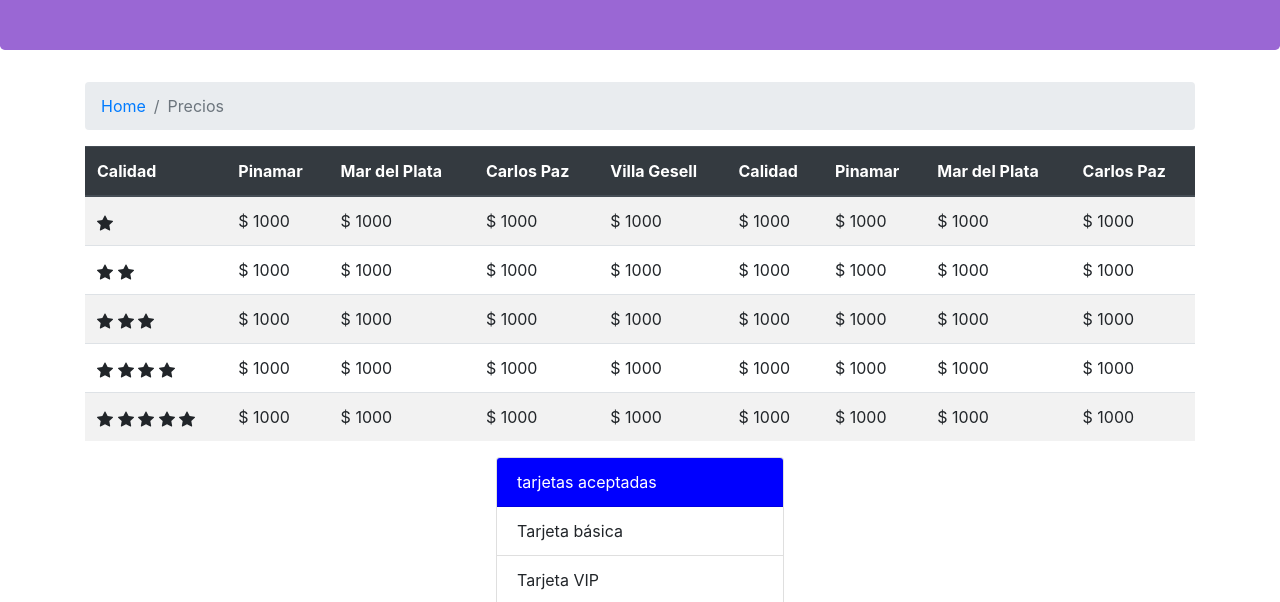
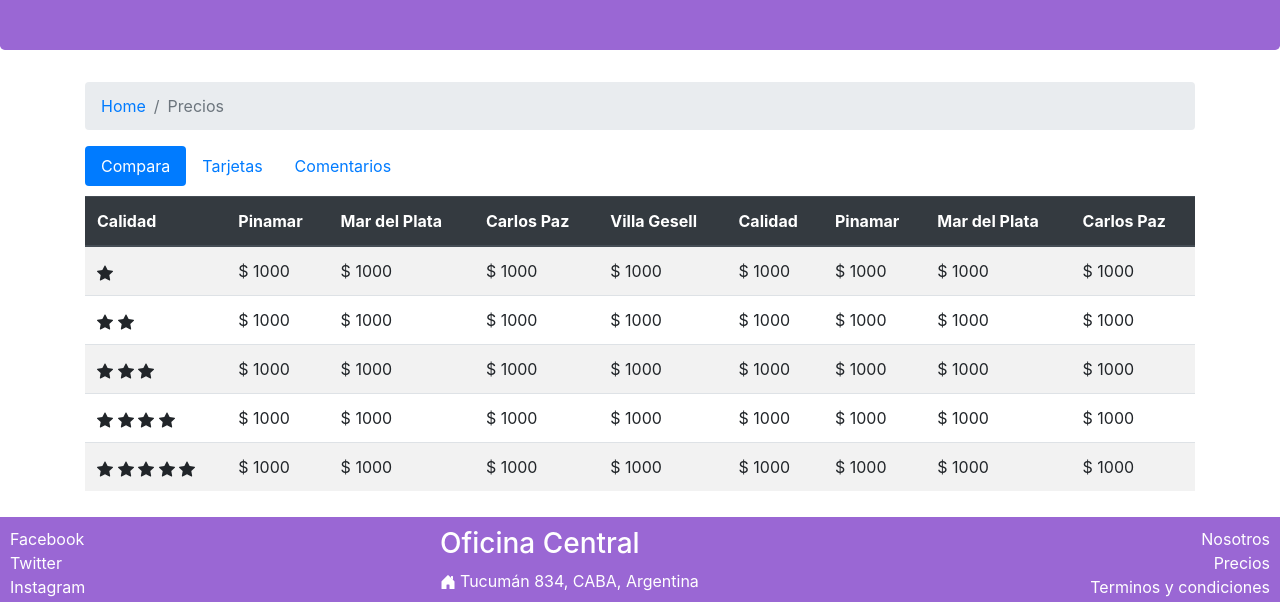
Before and after one commit to joaquinmeabe/hoteles, a website: page Precios.html in a window 1280 px wide. Shown: the part 190-792 px from the top of the page. Drawn offline with nearby package versions, Linux system fonts and the light colour scheme.

Commit message:
agregando pestañas y pills

```diff
--- a/Precios.html
+++ b/Precios.html
@@ -37,6 +37,20 @@
           <li class="breadcrumb-item active" aria-current="page">Precios</li>
         </ol>
       </nav>
+      <ul class="nav nav-pills" id="myTab" role="tablist">
+        <li class="nav-item">
+          <a class="nav-link active" id="compara-tab" data-toggle="pill" href="#compara" role="tab" aria-controls="compara" aria-selected="true">Compara</a>
+        </li>
+        <li class="nav-item">
+          <a class="nav-link" id="tarjetas-tab" data-toggle="pill" href="#tarjetas" role="tab" aria-controls="tarjetas" aria-selected="false">Tarjetas</a>
+        </li>
+        <li class="nav-item">
+          <a class="nav-link" id="comentarios-tab" data-toggle="pill" href="#comentarios" role="tab" aria-controls="comentarios" aria-selected="true">Comentarios</a>
+        </li>
+      </ul>
+
+    <div class="tab-content" id="myTabContent">
+          <div class="tab-pane fade show active" id="compara" role="tabpanel" aria-labelledby="compara-tab">
             <div class="table-responsive">
             <table class="table table-striped">
               <thead class="thead-dark">
@@ -150,6 +164,10 @@
               </tbody>
             </table>
             </div>
+        </div>
+
+
+      <div class="tab-pane fade" id="tarjetas" role="tabpanel" aria-labelledby="tarjetas-tab">
           <div class="d-flex justify-content-center">
             <div class="card" style="width: 18rem;">
               <div class="card-header" style="background-color: blue; color: white;">
@@ -161,6 +179,11 @@
                   <li class="list-group-item">Tarjeta Black</li>
                 </ul>
               </div>
+            </div>
+      </div>
+
+        <div class="tab-pane fade" id="comentarios" role="tabpanel" aria-labelledby="tarjetas-tab">Comentarios</div>
+
     </div>
   </div>
 
--- a/css/main.css
+++ b/css/main.css
@@ -31,3 +31,7 @@ h1{
     color: rgb(255, 255, 255)!important;
 
 }
+
+.tab-content{
+    padding-top: 10px;
+}
```
Lines whose indentation alone changed are shown as unchanged.
